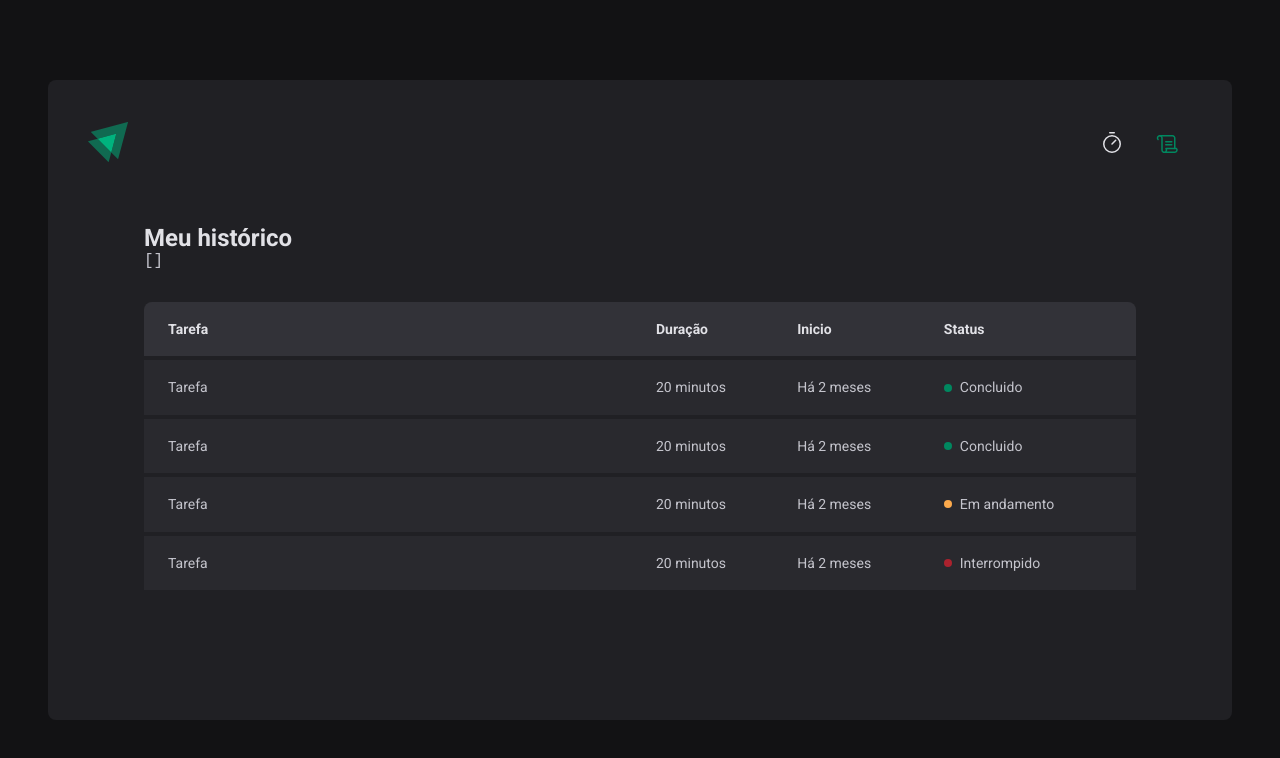
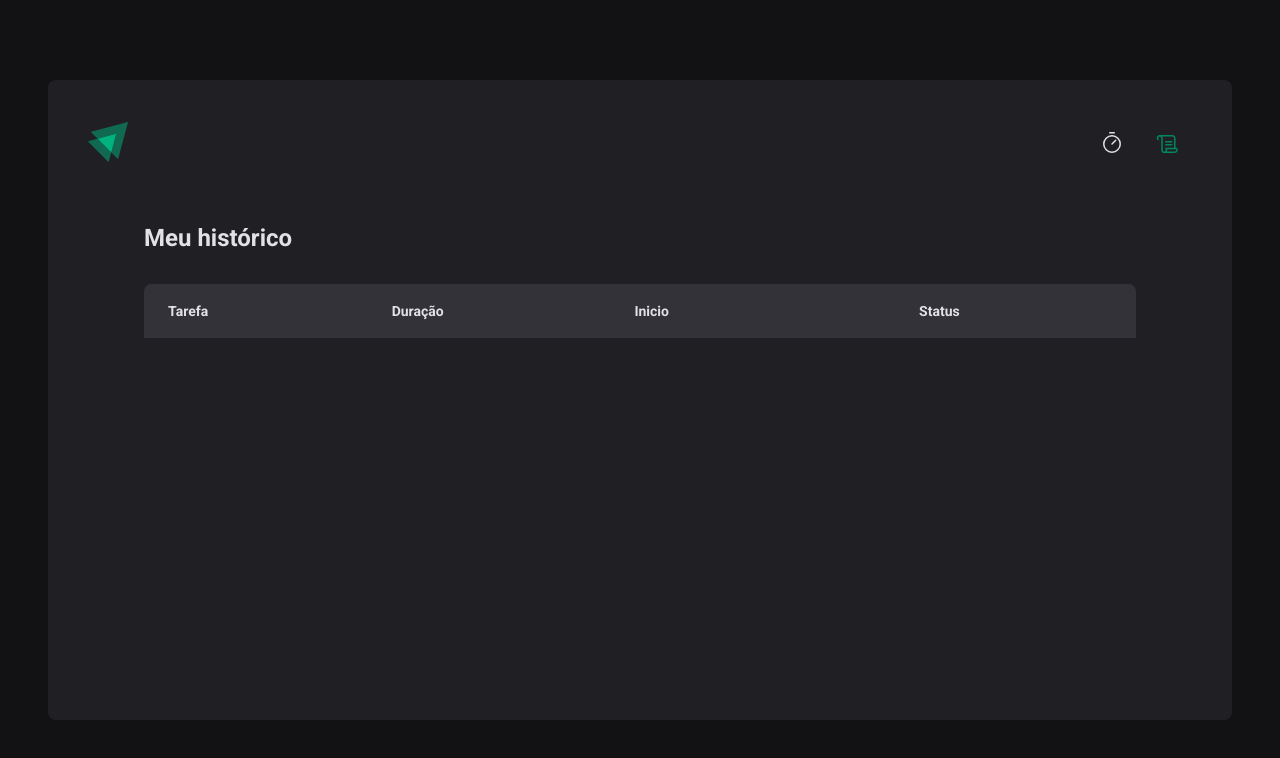
Before and after one commit to gabriel06089/02-ignite-timer, a React (Vite) app: page /history in a window 1280 px wide. Shown: the top 758 px of the page. Built offline with nearby package versions, Linux system fonts and the light colour scheme.

Commit message:
Listagem do history

```diff
--- a/src/pages/History/index.tsx
+++ b/src/pages/History/index.tsx
@@ -7,7 +7,7 @@
   return (
     <HistoryContainer>
       <h1>Meu histórico</h1>
-      <pre>{JSON.stringify(cycles, null, 2)}</pre>
+
       <HistoryList>
         <table>
           <thead>
@@ -15,42 +15,32 @@
               <th>Tarefa</th>
               <th>Duração</th>
               <th>Inicio</th>
+              <th></th>
               <th>Status</th>
             </tr>
           </thead>
           <tbody>
-            <tr>
-              <td>Tarefa</td>
-              <td>20 minutos</td>
-              <td>Há 2 meses</td>
-              <td>
-                <Status statusColor="green">Concluido</Status>
-              </td>
-            </tr>
-            <tr>
-              <td>Tarefa</td>
-              <td>20 minutos</td>
-              <td>Há 2 meses</td>
-              <td>
-                <Status statusColor="green">Concluido</Status>
-              </td>
-            </tr>
-            <tr>
-              <td>Tarefa</td>
-              <td>20 minutos</td>
-              <td>Há 2 meses</td>
-              <td>
-                <Status statusColor="yellow">Em andamento</Status>
-              </td>
-            </tr>
-            <tr>
-              <td>Tarefa</td>
-              <td>20 minutos</td>
-              <td>Há 2 meses</td>
-              <td>
-                <Status statusColor="red">Interrompido</Status>
-              </td>
-            </tr>
+            {cycles.map((cycle) => {
+              return (
+                <tr key={cycle.id}>
+                  <td>{cycle.id}</td>
+                  <td>{cycle.task}</td>
+                  <td>{cycle.minutesAmount} minutos</td>
+                  <td>{cycle.startDate.toISOString()}</td>
+                  <td>
+                    {cycle.finishedDate && (
+                      <Status statusColor="green">Concluido</Status>
+                    )}
+                    {cycle.interruptedDate && (
+                      <Status statusColor="red">Interrompido</Status>
+                    )}
+                    {!cycle.finishedDate && !cycle.interruptedDate && (
+                      <Status statusColor="yellow">Em andamento</Status>
+                    )}
+                  </td>
+                </tr>
+              )
+            })}
           </tbody>
         </table>
       </HistoryList>
```
